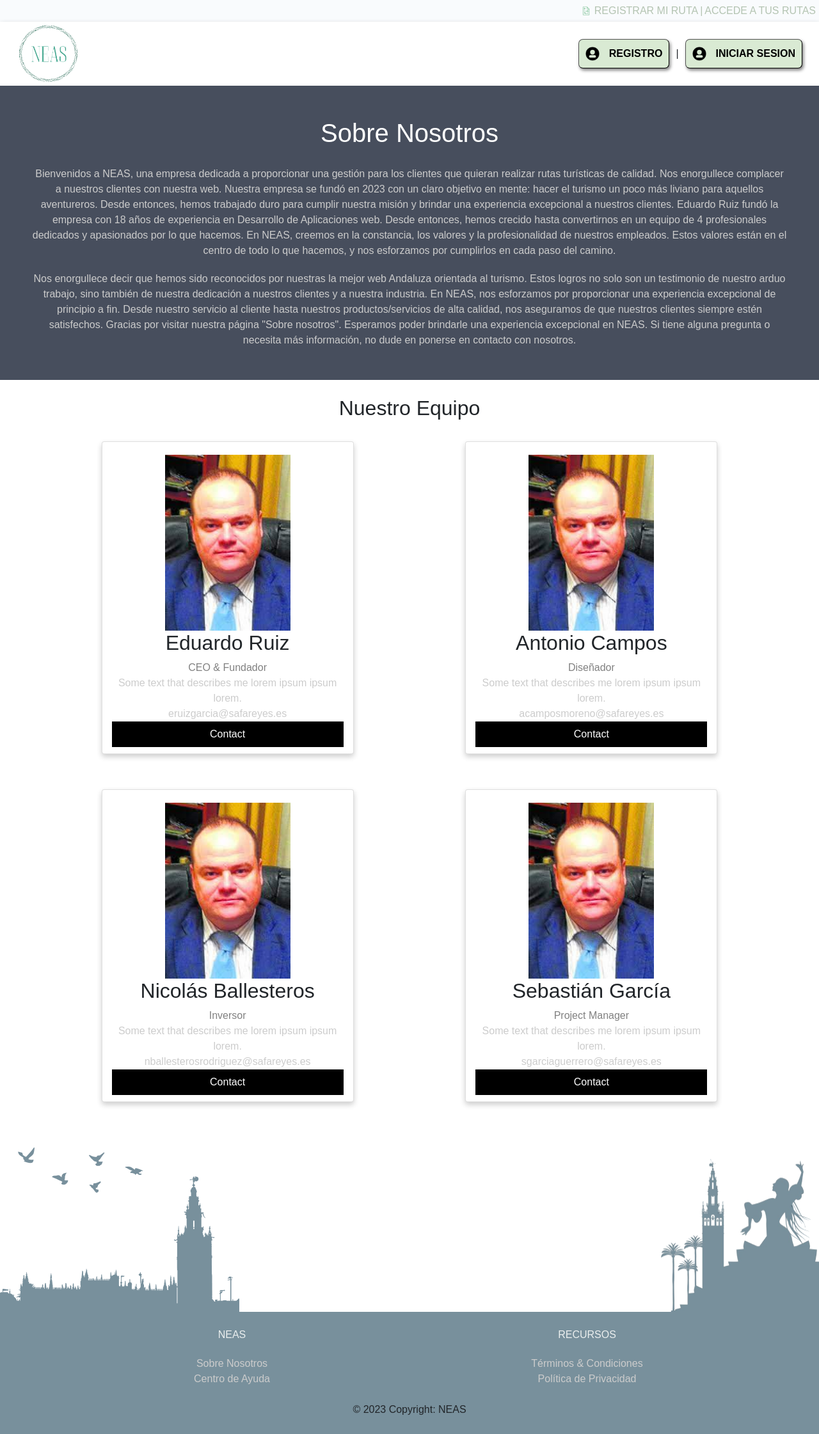
After one commit to sgero/NeasProject, a Django app: page /neas/aboutUs/ in a window 1280 px wide. The commit adds this page. Shown: the whole page at 64% size. Run offline with Django 4.2, Linux system fonts and the light colour scheme; parts of the project's set-up code (start-up, migrations or seed data) failed here and were passed over; some libraries are stand-ins or nearby versions.

Commit message:
creadas los defs, urls, html y css de el sobre nosotros, politica de empresa, terminos y condiciones y centro de ayuda, y terminado el css de sobre nosotros

```diff
--- /dev/null
+++ b/NeasAPP/static/sobre_nosotros.css
@@ -0,0 +1,89 @@
+body {
+  font-family: Arial, Helvetica, sans-serif;
+  margin: 0;
+}
+
+html {
+  box-sizing: border-box;
+}
+
+*, *:before, *:after {
+  box-sizing: inherit;
+}
+
+.column {
+  float: left;
+  width: 33.3%;
+  margin-bottom: 16px;
+  padding: 0 8px;
+}
+
+.card {
+  box-shadow: 0 4px 8px 0 rgba(0, 0, 0, 0.2);
+  margin: 8px;
+  text-align: center;
+  align-items: center;
+  margin-bottom: 55px !important;
+  padding-top: 20px;
+}
+
+.about-section {
+  padding: 50px;
+  text-align: center;
+  background-color: #474e5d;
+  color: white;
+  gap: 20px;
+  display: flex;
+  flex-direction: column;
+}
+
+.container {
+  padding: 0 16px;
+}
+
+.title {
+  color: grey;
+}
+
+.button {
+  border: none;
+  outline: 0;
+  display: inline-block;
+  padding: 8px;
+  color: white;
+  background-color: #000;
+  text-align: center;
+  cursor: pointer;
+  width: 100%;
+  margin-bottom: 10px;
+}
+
+.button:hover {
+  background-color: #555;
+}
+
+@media screen and (max-width: 650px) {
+  .column {
+    width: 100%;
+    display: block;
+  }
+}
+
+.row {
+  width: 100%;
+  margin: 0 !important;
+  justify-content: space-evenly;
+
+}
+
+footer {
+
+  position: relative !important;
+
+}
+
+.fotonosotros{
+
+  width: 50% !important;
+
+}
--- a/NeasAPP/urls.py
+++ b/NeasAPP/urls.py
@@ -5,7 +5,7 @@ urlpatterns = [
     path('', inicio, name='inicio'),
     path('inicio2/', inicio2, name='inicio2'),
     path('buscar/', buscar_ruta, name='buscar'),
-    path('buscar/personalizada/', filtro_general, name='filtro'),
+    path('buscar/personalizada/<str:ciudad>', filtro_general, name='filtro'),
     path('ruta/crear/', crear_ruta, name='crear_ruta'),
     path('ruta/', mostrar_ruta, name='mostrar_ruta'),
     path('login/usuario', login_usuario, name='login_usuario'),
@@ -15,5 +15,6 @@ urlpatterns = [
     path('basic/page/', basic_page),
     path('logout/', desloguearse, name='logout'),
     path('ruta/eliminar/<int:id>', eliminar_ruta),
+    path('aboutUs/', sobre_nosotros),
     # path('register', ),
 ]
--- a/NeasAPP/views.py
+++ b/NeasAPP/views.py
@@ -149,33 +149,37 @@ def buscar_ruta(request):
     list_rutas = Ruta.objects.filter(ciudad=ciudad)
     return render(request, 'mostrar_ruta.html', {'rutas': list_rutas, "tramo_horario": tramo_h, "tipo_rutas": tematica, "tipo_transporte": tipo_vehiculo})
 
-def filtro_general(request):
+def filtro_general(request, ciudad):
     transporte = request.POST.get("tipo_transporte")
     tramo_horario = request.POST.get("tramo_horario")
     tipo_ruta = request.POST.get("tipo_ruta")
+    if ciudad == ciudad:
+        if transporte != None and tramo_horario != None and tipo_ruta != None:
+            list_rutas = Ruta.objects.filter(transporte=transporte, tramo_horario=tramo_horario, tematica=tipo_ruta)
 
-    if transporte != None and tramo_horario != None and tipo_ruta != None:
-        list_rutas = Ruta.objects.filter(transporte=transporte, tramo_horario=tramo_horario, tematica=tipo_ruta)
+        elif transporte == None and tramo_horario != None and tipo_ruta != None:
+            list_rutas = Ruta.objects.filter(tramo_horario=tramo_horario, tematica=tipo_ruta)
 
-    elif transporte == None and tramo_horario != None and tipo_ruta != None:
-        list_rutas = Ruta.objects.filter(tramo_horario=tramo_horario, tematica=tipo_ruta)
+        elif tramo_horario == None and tipo_ruta != None and transporte != None:
+            list_rutas = Ruta.objects.filter(transporte=transporte, tematica=tipo_ruta)
 
-    elif tramo_horario == None and tipo_ruta != None and transporte != None:
-        list_rutas = Ruta.objects.filter(transporte=transporte, tematica=tipo_ruta)
+        elif tipo_ruta == None and tramo_horario != None and transporte != None:
+            list_rutas = Ruta.objects.filter(transporte=transporte, tramo_horario=tramo_horario)
 
-    elif tipo_ruta == None and tramo_horario != None and transporte != None:
-        list_rutas = Ruta.objects.filter(transporte=transporte, tramo_horario=tramo_horario)
+        elif transporte == None and tramo_horario == None and tipo_ruta != None:
+            list_rutas = Ruta.objects.filter(tematica=tipo_ruta)
 
-    elif transporte == None and tramo_horario == None and tipo_ruta != None:
-        list_rutas = Ruta.objects.filter(tematica=tipo_ruta)
+        elif transporte == None and tipo_ruta == None and tramo_horario != None:
+            list_rutas = Ruta.objects.filter(tramo_horario=tramo_horario)
 
-    elif transporte == None and tipo_ruta == None and tramo_horario != None:
-        list_rutas = Ruta.objects.filter(tramo_horario=tramo_horario)
+        elif transporte == None and tramo_horario == None and tipo_ruta == None:
+            list_rutas = Ruta.objects
 
-    elif transporte == None and tramo_horario == None and tipo_ruta == None:
-        list_rutas = Ruta.objects
-
-    else:
-        list_rutas = Ruta.objects.filter(transporte=transporte)
+        else:
+            list_rutas = Ruta.objects.filter(transporte=transporte)
 
     return render(request, 'mostrar_ruta.html', {'rutas': list_rutas, "tramo_horario": tramo_h, "tipo_rutas": tematica, "tipo_transporte": tipo_vehiculo})
+
+
+def sobre_nosotros(request):
+    return render(request, 'sobre_nosotros.html')
--- a/templates/basic_page.html
+++ b/templates/basic_page.html
@@ -147,13 +147,13 @@
 
                         <p class="bg">
 
-                            <a href="#!" class="g text-reset">Sobre Nosotros</a>
+                            <a href="aboutUs/" class="g text-reset">Sobre Nosotros</a>
 
                         </p>
 
                         <p class="bg">
 
-                            <a href="#!" class="g text-reset">Centro de Ayuda</a>
+                            <a href="centro_ayuda.html" class="g text-reset">Centro de Ayuda</a>
 
                         </p>
 
@@ -169,13 +169,13 @@
 
                         <p class="bg" style="width: 200px;display: flex;justify-content: center;text-align: center">
 
-                            <a href="#!" class="remix bg text-reset">Términos & Condiciones</a>
+                            <a href="terminos.html" class="remix bg text-reset">Términos & Condiciones</a>
 
                         </p>
 
                         <p class="bg">
 
-                            <a href="#!" class="bg text-reset">Política de Privacidad</a>
+                            <a href="politicas.html" class="bg text-reset">Política de Privacidad</a>
 
                         </p>
 
--- a/templates/mostrar_ruta.html
+++ b/templates/mostrar_ruta.html
@@ -17,7 +17,7 @@
 
     <div class="padreArriba">
 
-        <form method="post" action="/neas/buscar/personalizada/">
+        <form method="post" action="/neas/buscar/personalizada/ {% for r in rutas %} {{ r.ciudad }} {% endfor %}">
 
         {% csrf_token %}
 
--- /dev/null
+++ b/templates/sobre_nosotros.html
@@ -0,0 +1,93 @@
+{% extends "basic_page.html" %}
+{% load static %}
+
+{% block title %}
+
+    Sobre Nosotros | NEAS
+
+{% endblock %}
+
+{% block css %}
+
+    <link rel="stylesheet" type="text/css" href="{% static 'sobre_nosotros.css' %}">
+
+{% endblock %}
+
+{% block content1 %}
+
+    <div class="about-section">
+        <h1>Sobre Nosotros</h1>
+        <p>Bienvenidos a NEAS, una empresa dedicada a proporcionar una gestión para los clientes que quieran realizar rutas turísticas de calidad. Nos enorgullece complacer a nuestros clientes con nuestra web.
+
+Nuestra empresa se fundó en 2023 con un claro objetivo en mente: hacer el turismo un poco más liviano para aquellos aventureros. Desde entonces, hemos trabajado duro para cumplir nuestra misión y brindar una experiencia excepcional a nuestros clientes.
+Eduardo Ruiz fundó la empresa con 18 años de experiencia en Desarrollo de Aplicaciones web. Desde entonces, hemos crecido hasta convertirnos en un equipo de 4 profesionales dedicados y apasionados por lo que hacemos.
+En NEAS, creemos en la constancia, los valores y la profesionalidad de nuestros empleados. Estos valores están en el centro de todo lo que hacemos, y nos esforzamos por cumplirlos en cada paso del camino.</p>
+
+        <p>Nos enorgullece decir que hemos sido reconocidos por nuestras la mejor web Andaluza orientada al turismo. Estos logros no solo son un testimonio de nuestro arduo trabajo, sino también de nuestra dedicación a nuestros clientes y a nuestra industria.
+En NEAS, nos esforzamos por proporcionar una experiencia excepcional de principio a fin. Desde nuestro servicio al cliente hasta nuestros productos/servicios de alta calidad, nos aseguramos de que nuestros clientes siempre estén satisfechos.
+Gracias por visitar nuestra página "Sobre nosotros". Esperamos poder brindarle una experiencia excepcional en NEAS. Si tiene alguna pregunta o necesita más información, no dude en ponerse en contacto con nosotros.</p>
+    </div>
+
+    <h2 style="text-align:center; margin: 25px">Nuestro Equipo</h2>
+
+    <div class="row">
+
+        <div class="column">
+            <div class="card">
+                <img src="{% static "img/joseca.jpg" %}" alt="Jane" style="width:100%" class="fotonosotros">
+                <div class="container">
+                    <h2>Eduardo Ruiz</h2>
+                    <p class="title">CEO & Fundador</p>
+                    <p>Some text that describes me lorem ipsum ipsum lorem.</p>
+                    <p>eruizgarcia@safareyes.es</p>
+                    <p>
+                        <button class="button">Contact</button>
+                    </p>
+                </div>
+            </div>
+
+            <div class="card">
+                <img src="{% static "img/joseca.jpg" %}" alt="John" style="width:100%" class="fotonosotros">
+                <div class="container">
+                    <h2>Nicolás Ballesteros</h2>
+                    <p class="title">Inversor</p>
+                    <p>Some text that describes me lorem ipsum ipsum lorem.</p>
+                    <p>nballesterosrodriguez@safareyes.es</p>
+                    <p>
+                        <button class="button">Contact</button>
+                    </p>
+                </div>
+            </div>
+        </div>
+
+        <div class="column">
+            <div class="card">
+                <img src="{% static "img/joseca.jpg" %}" alt="Mike" style="width:100%" class="fotonosotros">
+                <div class="container">
+                    <h2>Antonio Campos</h2>
+                    <p class="title">Diseñador</p>
+                    <p>Some text that describes me lorem ipsum ipsum lorem.</p>
+                    <p>acamposmoreno@safareyes.es</p>
+                    <p>
+                        <button class="button">Contact</button>
+                    </p>
+                </div>
+            </div>
+
+            <div class="card">
+                <img src="{% static "img/joseca.jpg" %}" alt="John" style="width:100%" class="fotonosotros">
+                <div class="container">
+                    <h2>Sebastián García</h2>
+                    <p class="title">Project Manager</p>
+                    <p>Some text that describes me lorem ipsum ipsum lorem.</p>
+                    <p>sgarciaguerrero@safareyes.es</p>
+                    <p>
+                        <button class="button">Contact</button>
+                    </p>
+                </div>
+            </div>
+        </div>
+
+    </div>
+
+{% endblock %}
```
Also changed, not shown: templates/centro_ayuda.html (added, +20 -0 lines), templates/politicas.html (added, +20 -0 lines), templates/terminos.html (added, +23 -0 lines), NeasAPP/static/img/joseca.jpg (added), db.sqlite3.
